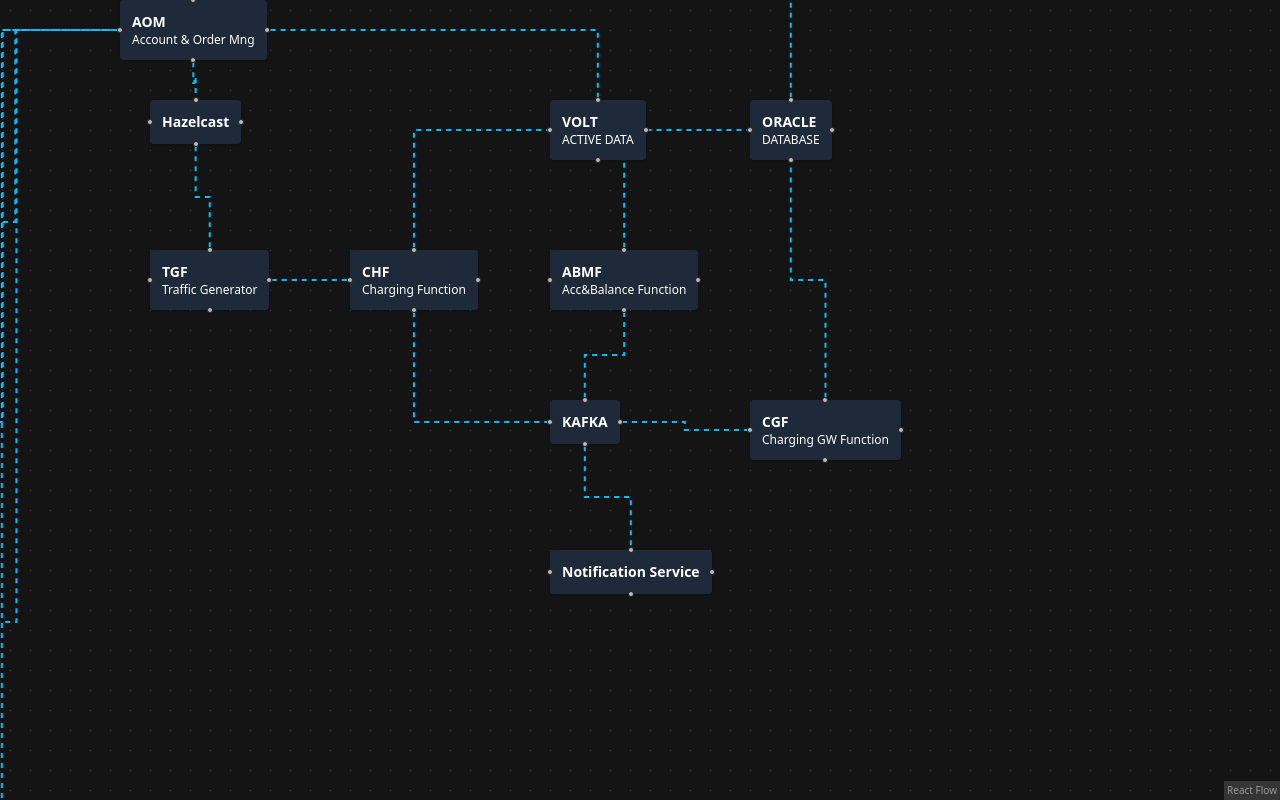
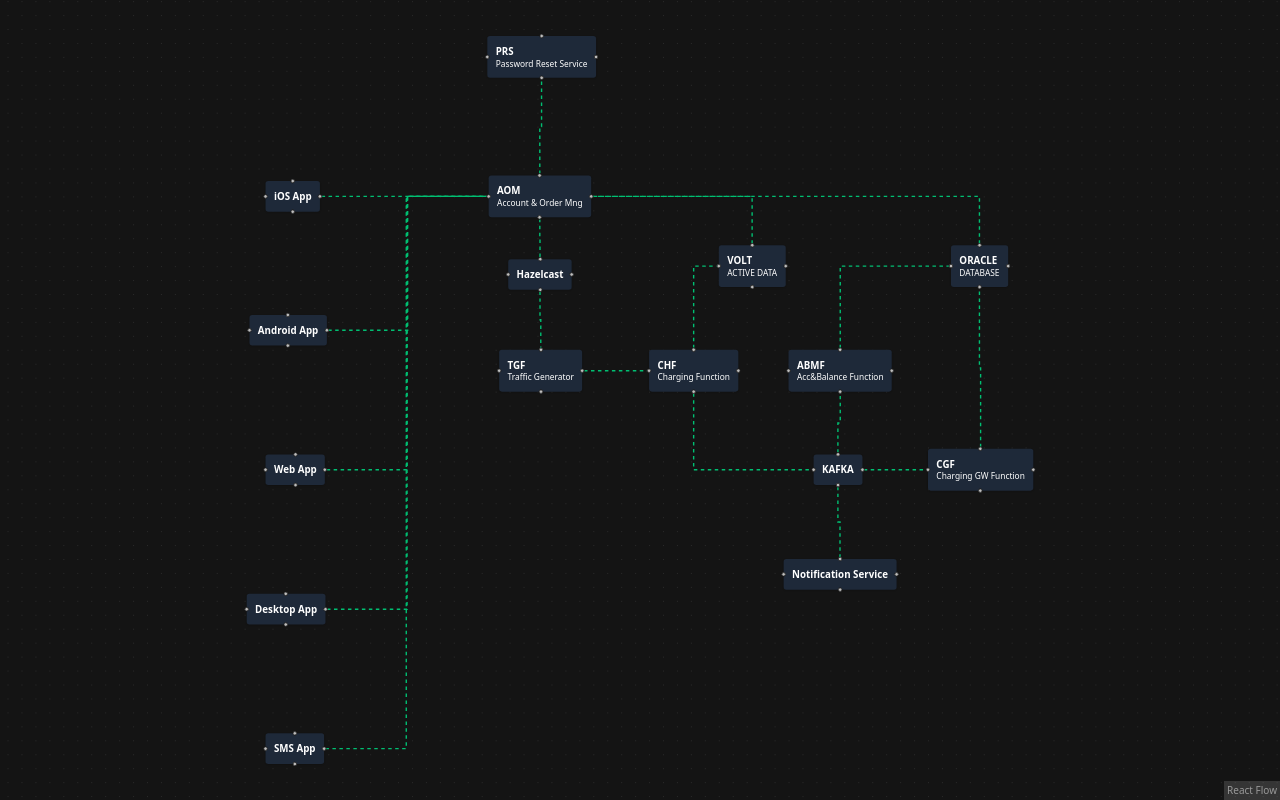
Before and after one commit to forzzerino/health-dashboard, a React (Vite) app: page / in a window 1280 px wide. Built offline with nearby package versions, Linux system fonts and the light colour scheme.

Commit message:
diagram layout fix

```diff
--- a/src/components/Diagram.jsx
+++ b/src/components/Diagram.jsx
@@ -7,8 +7,8 @@ import {
   useNodesState,
   useEdgesState,
   Position,
+  ReactFlowProvider,
 } from "@xyflow/react";
-
 import "@xyflow/react/dist/style.css";
 
 const nodeTypes = {
@@ -22,7 +22,7 @@ const nodeDefaults = {
 const edgeDefaults = {
   style: {
     strokeWidth: 2,
-    stroke: "#00BFFF",
+    stroke: "#00BF72",
   },
   animated: true,
   type: "step",
@@ -39,14 +39,14 @@ const initialNodes = [
   {
     id: "hazelcast",
     type: "custom",
-    position: { x: 150, y: 100 },
+    position: { x: 148, y: 120 },
     data: { label: "Hazelcast", job: "" },
     ...nodeDefaults,
   },
   {
     id: "tgf",
     type: "custom",
-    position: { x: 150, y: 250 },
+    position: { x: 135, y: 250 },
     data: { label: "TGF", job: "Traffic Generator" },
     ...nodeDefaults,
   },
@@ -67,49 +67,49 @@ const initialNodes = [
   {
     id: "voltdb",
     type: "custom",
-    position: { x: 550, y: 100 },
+    position: { x: 450, y: 100 },
     data: { label: "VOLT", job: "ACTIVE DATA" },
     ...nodeDefaults,
   },
   {
     id: "oracle",
     type: "custom",
-    position: { x: 750, y: 100 },
+    position: { x: 783, y: 100 },
     data: { label: "ORACLE", job: "DATABASE" },
     ...nodeDefaults,
   },
   {
     id: "kafka",
     type: "custom",
-    position: { x: 550, y: 400 },
+    position: { x: 586, y: 400 },
     data: { label: "KAFKA", job: "" },
     ...nodeDefaults,
   },
   {
     id: "cgf",
     type: "custom",
-    position: { x: 750, y: 400 },
+    position: { x: 750, y: 392 },
     data: { label: "CGF", job: "Charging GW Function" },
     ...nodeDefaults,
   },
   {
     id: "ns",
     type: "custom",
-    position: { x: 550, y: 550 },
+    position: { x: 543, y: 550 },
     data: { label: "Notification Service", job: "" },
     ...nodeDefaults,
   },
   {
     id: "ios",
     type: "custom",
-    position: { x: -200, y: 0 },
+    position: { x: -200, y: 8 },
     data: { label: "iOS App", job: "" },
     ...nodeDefaults,
   },
   {
     id: "android",
     type: "custom",
-    position: { x: -200, y: 200 },
+    position: { x: -223, y: 200 },
     data: { label: "Android App", job: "" },
     ...nodeDefaults,
   },
@@ -123,7 +123,7 @@ const initialNodes = [
   {
     id: "desktop",
     type: "custom",
-    position: { x: -200, y: 600 },
+    position: { x: -227, y: 600 },
     data: { label: "Desktop App", job: "" },
     ...nodeDefaults,
   },
@@ -137,7 +137,7 @@ const initialNodes = [
   {
     id: "prs",
     type: "custom",
-    position: { x: 100, y: -200 },
+    position: { x: 118, y: -200 },
     data: { label: "PRS", job: "Password Reset Service" },
     ...nodeDefaults,
   },
@@ -271,7 +271,7 @@ const initialEdges = [
     source: "oracle",
     ...edgeDefaults,
     sourceHandle: "st",
-    targetHandle: "tt",
+    targetHandle: "tr",
   },
   {
     id: "kafka-abmf",
@@ -292,8 +292,16 @@ const initialEdges = [
 ];
 
 export default function Diagram() {
+  return (
+    <ReactFlowProvider>
+      <DiagramContent />
+    </ReactFlowProvider>
+  );
+}
+function DiagramContent() {
   const [nodes, , onNodesChange] = useNodesState(initialNodes);
   const [edges, setEdges, onEdgesChange] = useEdgesState(initialEdges);
+
   const onConnect = useCallback(
     (params) => setEdges((eds) => addEdge(params, eds)),
     [setEdges]
@@ -303,13 +311,13 @@ export default function Diagram() {
     <div className="w-full h-screen bg-gray-900 text-white">
       <ReactFlow
         nodes={nodes}
-        nodeTypes={nodeTypes}
         edges={edges}
         onNodesChange={onNodesChange}
         onEdgesChange={onEdgesChange}
         onConnect={onConnect}
+        nodeTypes={nodeTypes}
+        fitView={true}
         colorMode="dark"
-        fitViewOptions={{ padding: 1, includeHiddenNodes: false }}
       >
         <Background />
       </ReactFlow>
```
